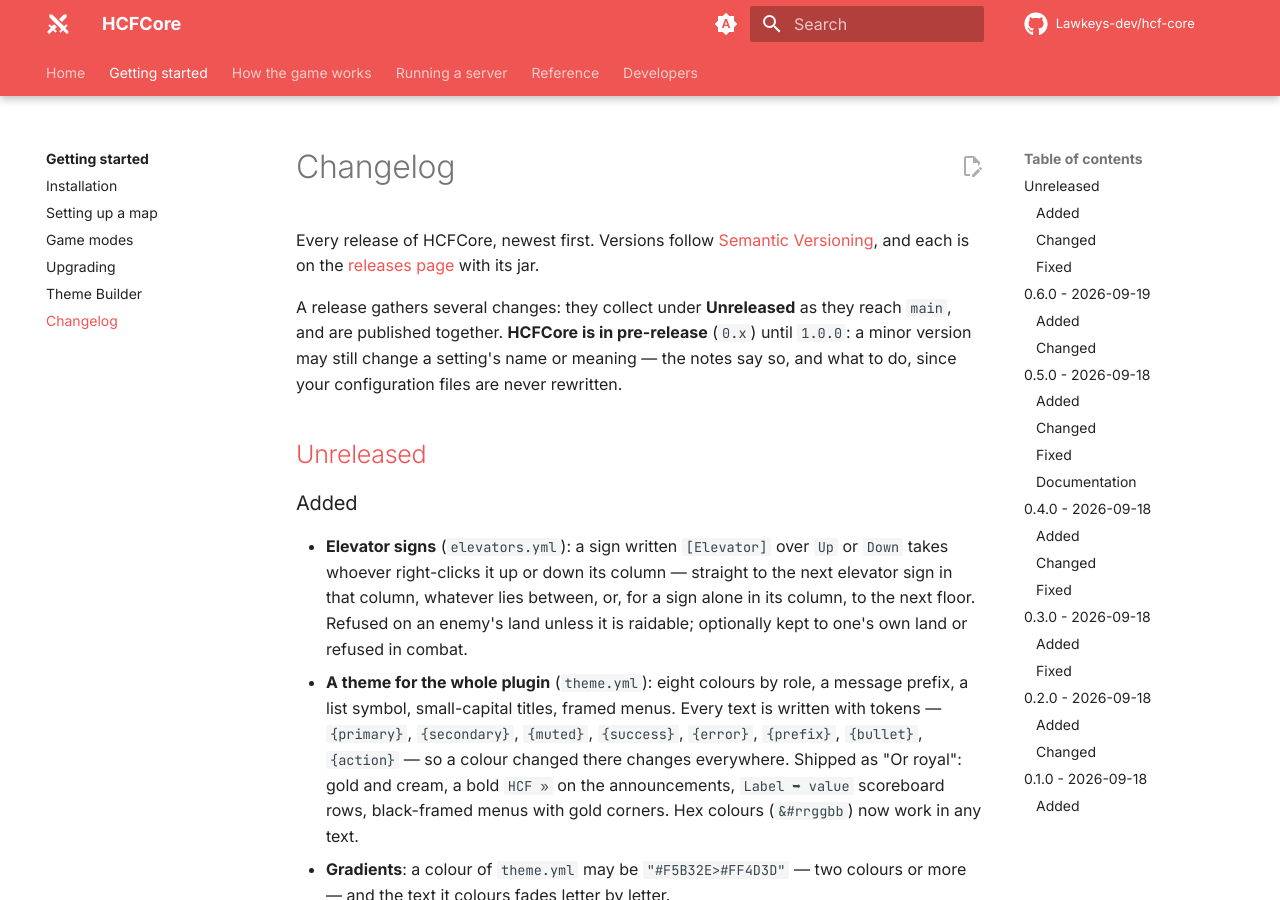
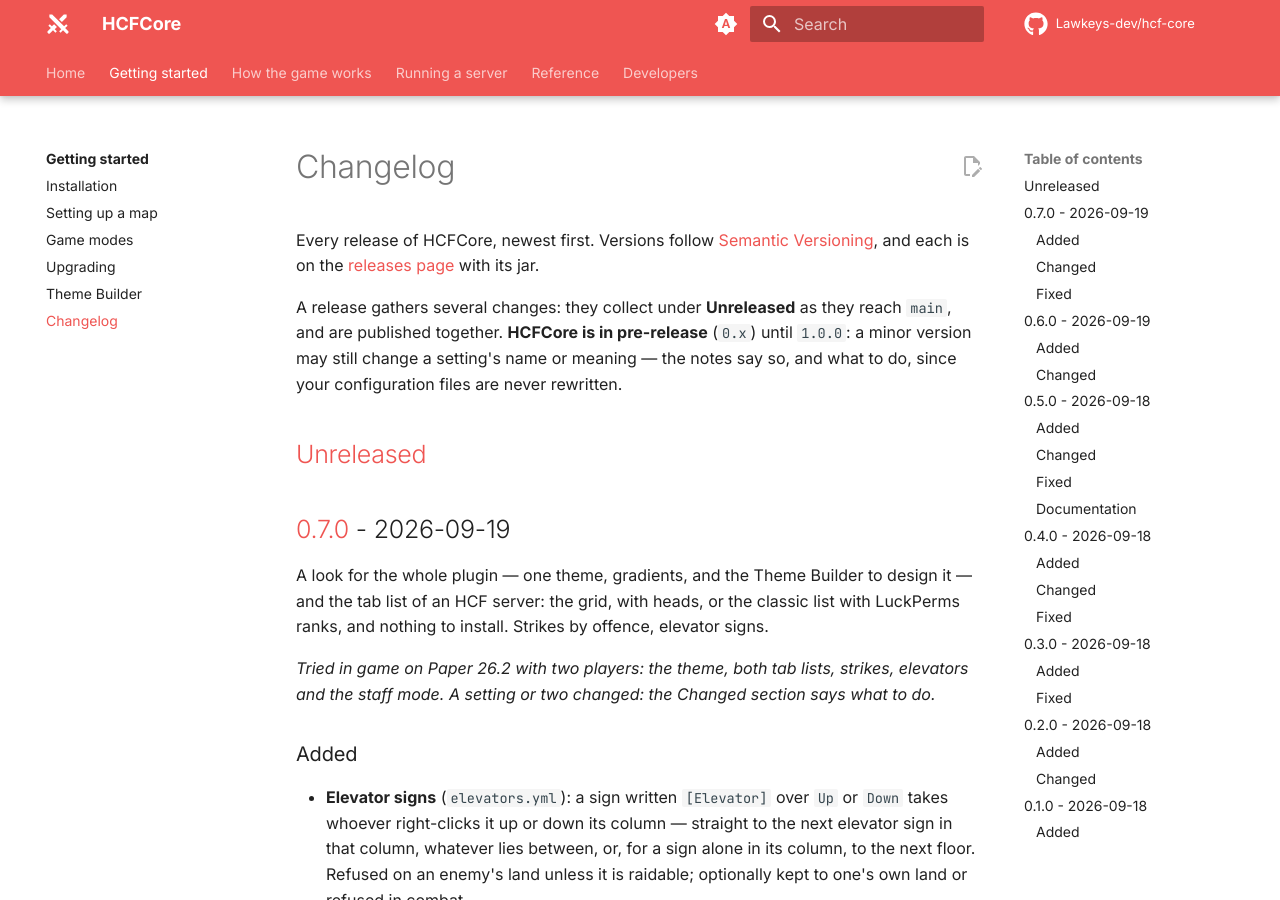
Before and after one commit to Lawkeys-dev/hcf-core, an MkDocs documentation site: the page built from docs/changelog.md, in a window 1280 px wide and 900 px high. Built offline with MkDocs 1.6.1 and Material for MkDocs 9.7.7, drawn with Linux system fonts in a browser that asks for light colours; comment, search, counter and statistics services are not loaded.

Commit message:
Release 0.7.0
A look for the whole plugin - one theme, gradients, the Theme Builder -
and the tab list of an HCF server: the grid with heads, or the classic
list with LuckPerms ranks, with nothing to install. Strikes by offence,
elevator signs. Tried in game with two players.

Docs: CHANGELOG (0.7.0), README, developer API jar name.

```diff
--- a/CHANGELOG.md
+++ b/CHANGELOG.md
@@ -5,6 +5,12 @@
 A release gathers several changes: they collect under **Unreleased** as they reach `main`, and are published together. **HCFCore is in pre-release** (`0.x`) until `1.0.0`: a minor version may still change a setting's name or meaning — the notes say so, and what to do, since your configuration files are never rewritten.
 
 ## [Unreleased]
+
+## [0.7.0] - 2026-09-19
+
+A look for the whole plugin — one theme, gradients, and the Theme Builder to design it — and the tab list of an HCF server: the grid, with heads, or the classic list with LuckPerms ranks, and nothing to install. Strikes by offence, elevator signs.
+
+*Tried in game on Paper 26.2 with two players: the theme, both tab lists, strikes, elevators and the staff mode. A setting or two changed: the Changed section says what to do.*
 
 ### Added
 - **Elevator signs** (`elevators.yml`): a sign written `[Elevator]` over `Up` or `Down` takes whoever right-clicks it up or down its column — straight to the next elevator sign in that column, whatever lies between, or, for a sign alone in its column, to the next floor. Refused on an enemy's land unless it is raidable; optionally kept to one's own land or refused in combat.
@@ -14,7 +20,6 @@
 - **The Theme Builder** ([online](https://lawkeys-dev.github.io/hcf-core/tools/theme-builder.html)): design the whole look — colours and gradients, prefix, menus, scoreboard, tab list, chat, nametags, holograms — with live previews in the game's typeface, items and skins, from 14 palettes, and download a complete `theme.yml` and `ui.yml`, one by one or zipped. It reads a `theme.yml` you already have.
 - **Two tab lists** (`ui.yml`, `tablist.style`): **the HCF grid** — four columns of twenty cells in place of the player list: player info and location, team and members, server and events, top teams, every cell yours to write, **with heads** — an icon beside each category title, each member's face beside their name, a dark grey square in every other cell, and any account's skin or any mineskin.org skin wherever you want one — set in the Theme Builder by name or mineskin.org link — and **the classic list**, each player written with their **LuckPerms prefix and suffix** and ordered by rank, kills or name. `auto`, as shipped, shows the grid on an HCF server and the list on a kitmap. The grid needs **nothing installed**: the plugin sends the server's own tab list packets. The Theme Builder previews and writes both, and lets you change a title's head by clicking it in the preview — a player's name or a mineskin.org link.
 - Menus page themselves when their items do not fit — `/ability` has two pages, `/tickets` is no longer capped at 54.
-
 - **Strikes by offence**: a strike is given for an offence — cheating (50% of the team's points), bug abuse, kill boosting (40%), teaming (35%), other (25%) — and a team is disbanded at its 3rd active strike, whatever they were for (`staff.yml`, `strikes.offences` and `disband-at`). `/strike add <team|player> <offence> [details]`; `/strike offences` lists them. `/team show` writes a struck team's `Strikes: N`; a strike is no longer announced in the general chat — staff are told, and the team's members when it disbands them — and the details staff add are for staff only.
 
 ### Changed
@@ -117,7 +122,8 @@
 ### Added
 - First public version: teams, territory and DTR, combat and deathbans, lives, capture events (KOTH, Citadel, Conquest, Kill the King), Mountains, SOTW/EOTW/Purge, economy with Vault, kits and abilities, custom enchants and limiters, moderation tools, scoreboard and chat, holograms, redeem codes, the Lunar Client integration, and this documentation.
 
-[Unreleased]: https://github.com/Lawkeys-dev/hcf-core/compare/v0.6.0...HEAD
+[Unreleased]: https://github.com/Lawkeys-dev/hcf-core/compare/v0.7.0...HEAD
+[0.7.0]: https://github.com/Lawkeys-dev/hcf-core/releases/tag/v0.7.0
 [0.6.0]: https://github.com/Lawkeys-dev/hcf-core/releases/tag/v0.6.0
 [0.5.0]: https://github.com/Lawkeys-dev/hcf-core/releases/tag/v0.5.0
 [0.4.0]: https://github.com/Lawkeys-dev/hcf-core/releases/tag/v0.4.0
```
Also changed, not shown: README.md (+1 -1 lines), docs/developers/api.md (+1 -1 lines), 1 other file.
